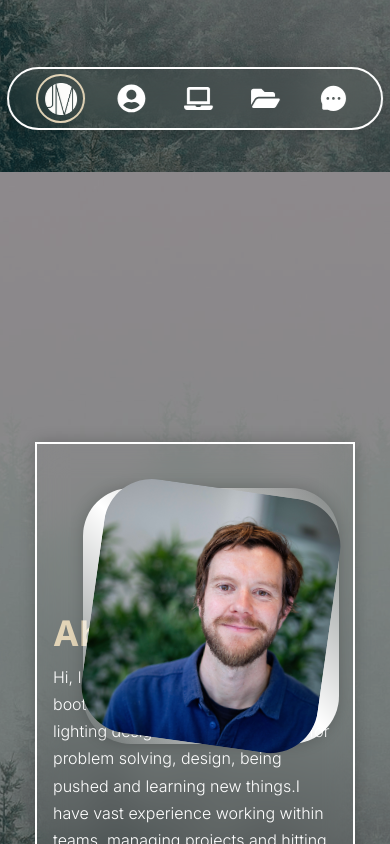
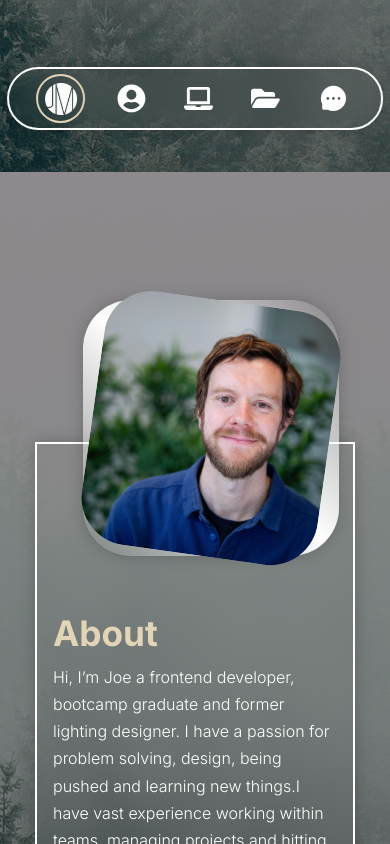
Before and after one commit to joeAmc/portfolio-site, a React (Create React App) app: page / in a window 390 px wide. Shown: the part 672-1516 px from the top of the page. Built offline with nearby package versions, Linux system fonts and the light colour scheme.

Commit message:
about img position on mobiles

```diff
--- a/src/components/About/about.css
+++ b/src/components/About/about.css
@@ -106,7 +106,7 @@ section {
   }
   .me {
     left: 3rem;
-    bottom: 23rem;
+    top: 2rem;
     height: 16rem;
   }
 }
```
